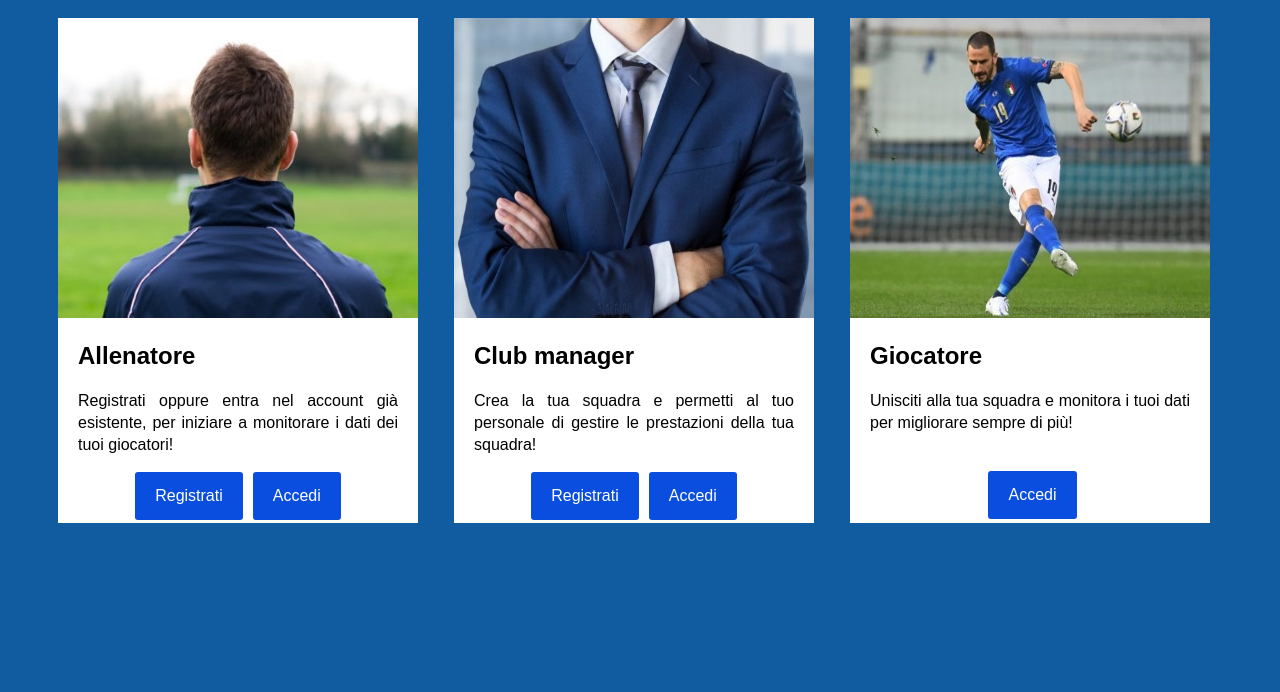
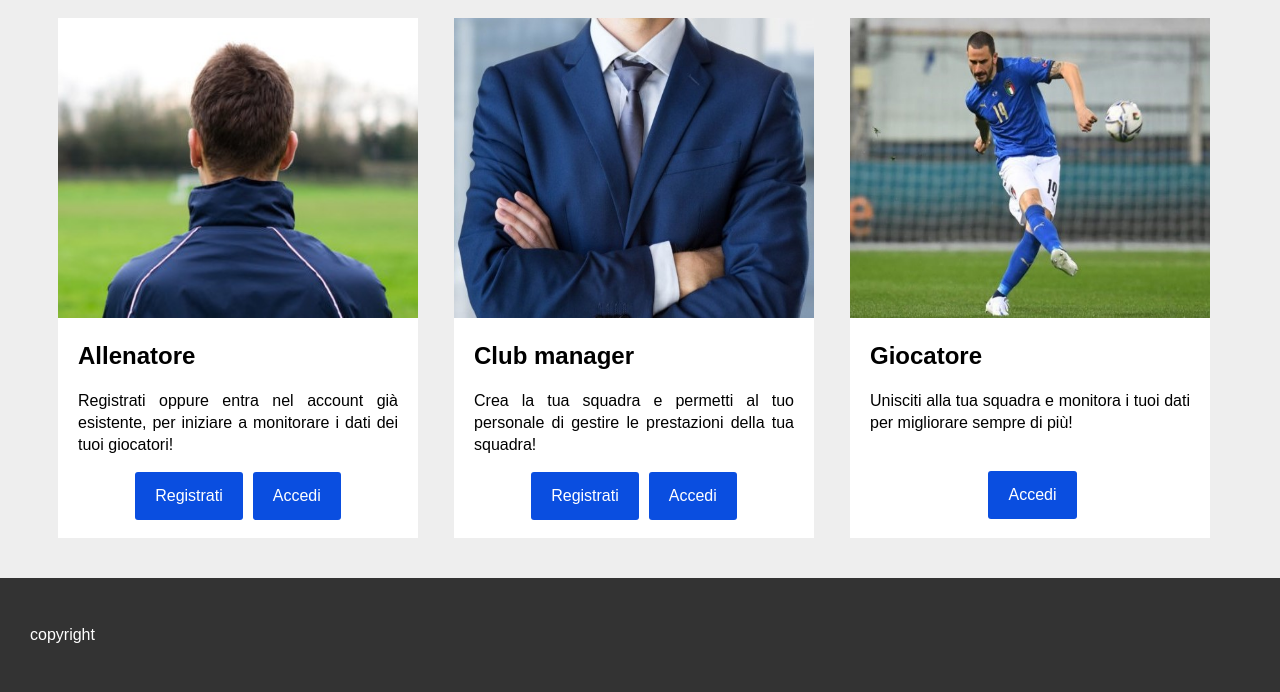
Before and after one commit to ROMA030/Ufficial-project, a plain HTML site: page static/index.html in a window 1280 px wide. Shown: the part 902-1594 px from the top of the page. Before the commit the page ends 1427 px from the top, so only its background shows below. Drawn offline with nearby package versions, Linux system fonts and the light colour scheme.

Commit message:
small fixed and fotter added

```diff
--- a/static/css/style.css
+++ b/static/css/style.css
@@ -8,7 +8,7 @@
 
   body
   {
-    background: rgba(4, 82, 155, 0.945);
+    background: #eee;
     font-family: Arial;
   }
 
@@ -119,14 +119,13 @@
 
   .cards
   {
-    height: 50%;
     max-width: 1200px;
     margin: 40px auto;
   }
 
   .card
   {
-    height: 505px;
+    height: 520px;
     width: 30%;
     margin: 0 1.5%;
     background: #fff;
@@ -189,6 +188,18 @@
   }
 
 
+  /*-------------------------
+  -----------FOOTER----------
+  ---------------------------*/
+
+  .footer
+  {
+    background: #333;
+    padding: 30px;
+    color: #fff;
+    margin-top: 40px;
+  }
+
 
   @media only screen and (max-width: 768px) {
 
--- a/static/index.html
+++ b/static/index.html
@@ -69,6 +69,29 @@
 
 
 
+
+
+
+
+
+
+
+
+
+
+
+
+
+
+
+
+
+
+        <footer class="footer">
+            <p>copyright</p>
+        </footer>
+
+
         <script src="https://ajax.googleapis.com/ajax/libs/jquery/3.5.1/jquery.min.js"></script>
     </body>
 
```
